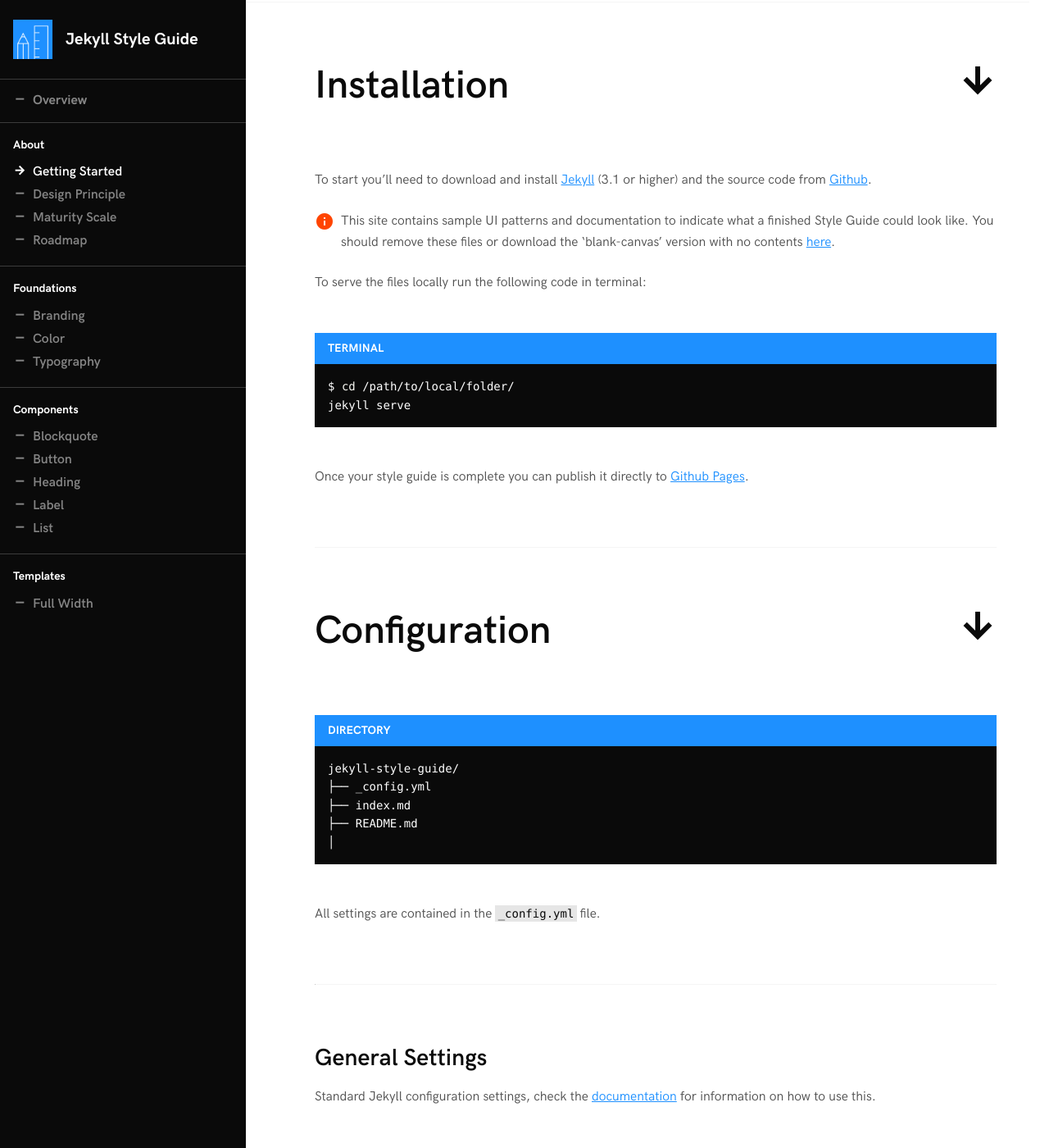
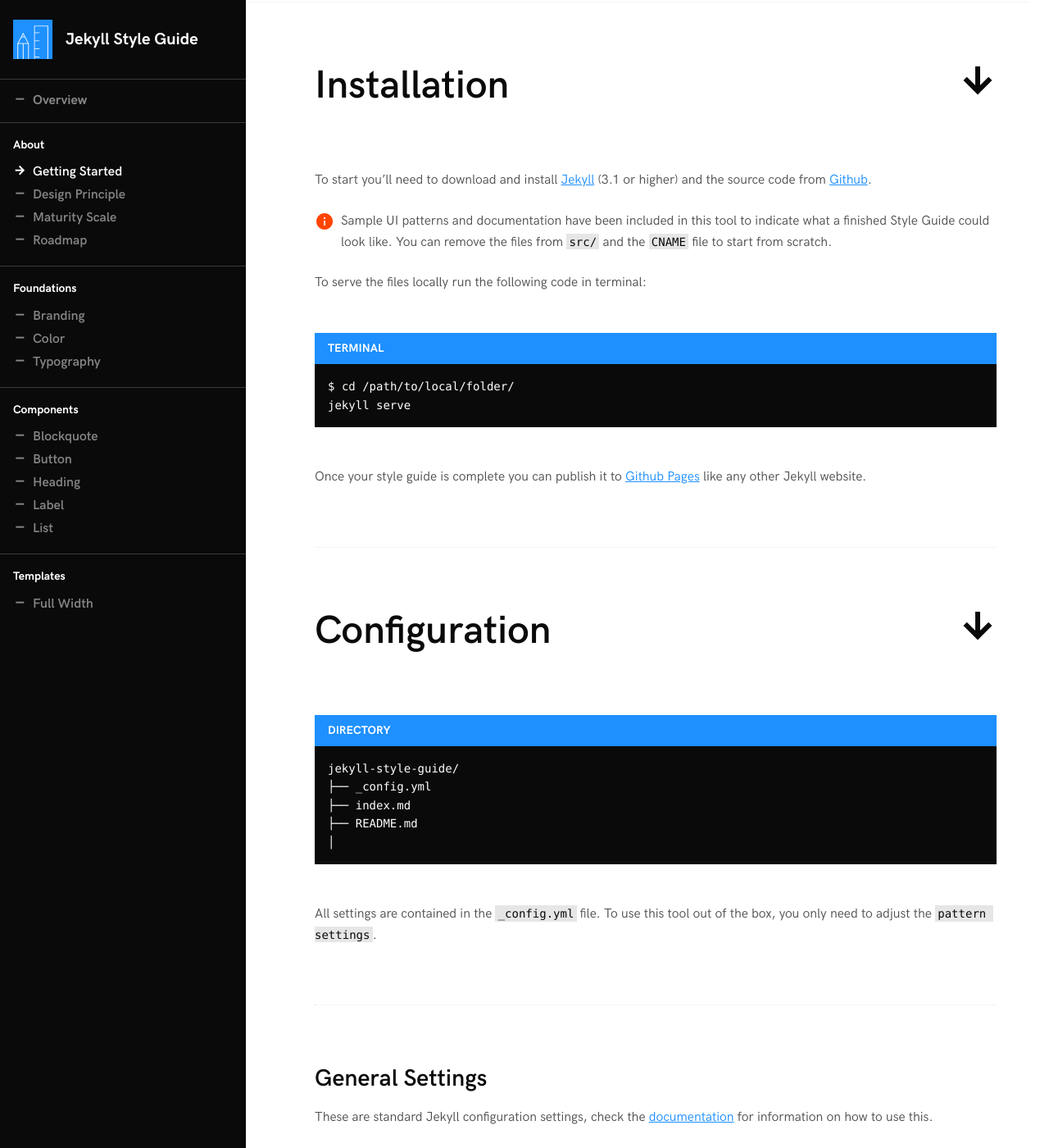
Before and after one commit to matthewelsom/Project-JekyllStyleguide, a Jekyll site: the page built from _docs/about/01-getting-started.md, in a window 1280 px wide and 1400 px high, scrolled down 475 px. Shown: the whole window at 82% size. Built offline with Jekyll 4.4.1, drawn with Linux system fonts in a browser that asks for light colours; some of the changed text lies outside the part shown.

Commit message:
Update help documentation

```diff
--- a/_docs/about/01-getting-started.md
+++ b/_docs/about/01-getting-started.md
@@ -10,7 +10,7 @@
 To start you’ll need to download and install [Jekyll](http://jekyllrb.com/) (3.1 or higher) and the source code from [Github](https://github.com/matthewelsom/jekyll-style-guide).
 
 
-><i class="icon red" data-icon="info"></i>This site contains sample UI patterns and documentation to indicate what a finished Style Guide could look like. You should remove these files or download the 'blank-canvas' version with no contents [here](https://github.com/matthewelsom/jekyll-style-guide/tree/boilerplate).
+><i class="icon red" data-icon="info"></i>Sample UI patterns and documentation have been included in this tool to indicate what a finished Style Guide could look like. You can remove the files from `src/` and the `CNAME` file to start from scratch.
 
 
 To serve the files locally run the following code in terminal:
@@ -20,7 +20,7 @@
 jekyll serve
 {% endhighlight%}
 
-Once your style guide is complete you can publish it directly to [Github Pages](https://pages.github.com/).
+Once your style guide is complete you can publish it to [Github Pages](https://pages.github.com/) like any other Jekyll website.
 
 
 # Configuration
@@ -34,13 +34,13 @@
 │
 {% endhighlight %}
 
-All settings are contained in the `_config.yml` file.
+All settings are contained in the `_config.yml` file. To use this tool out of the box, you only need to adjust the `pattern settings`.
 
 ---
 
 ## General Settings
 
-Standard Jekyll configuration settings, check the [documentation](https://jekyllrb.com/docs/configuration/) for information on how to use this.
+These are standard Jekyll configuration settings, check the [documentation](https://jekyllrb.com/docs/configuration/) for information on how to use this.
 
 ---
 
@@ -87,9 +87,9 @@
 
 # Adding Patterns
 
-## Defining Patterns
+## What is a Pattern?
 
-A 'Pattern' is any part of the user interface, they are divided into 3 types:
+A 'Pattern' is any part of the user interface, by default there are 3 types:
 
 - **Foundations**
   - Foundations are global constraints that define the basic parameters of parts of the UI.
```
Also changed, not shown: other parts of _docs/about/01-getting-started.md (+3 -4 lines).
